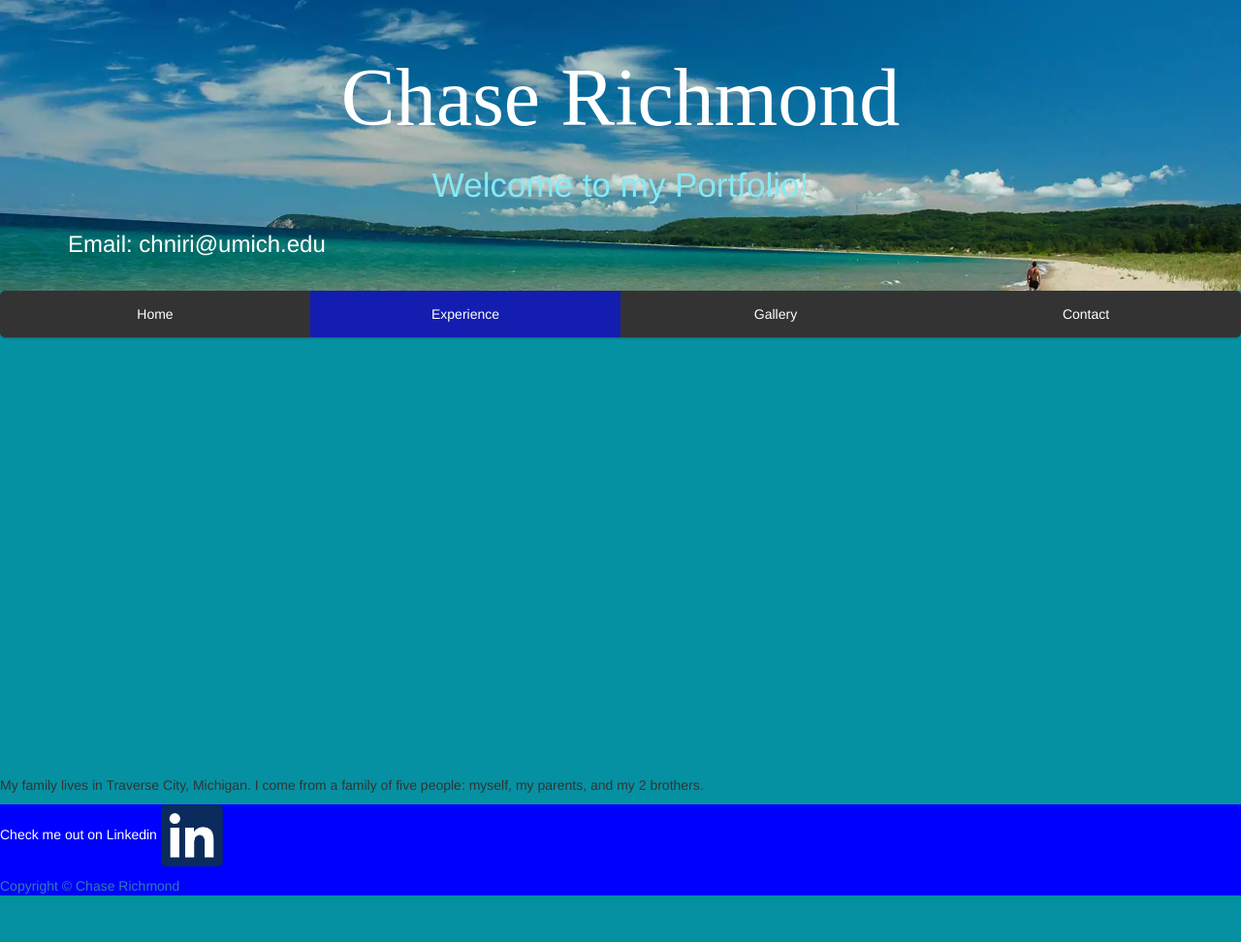
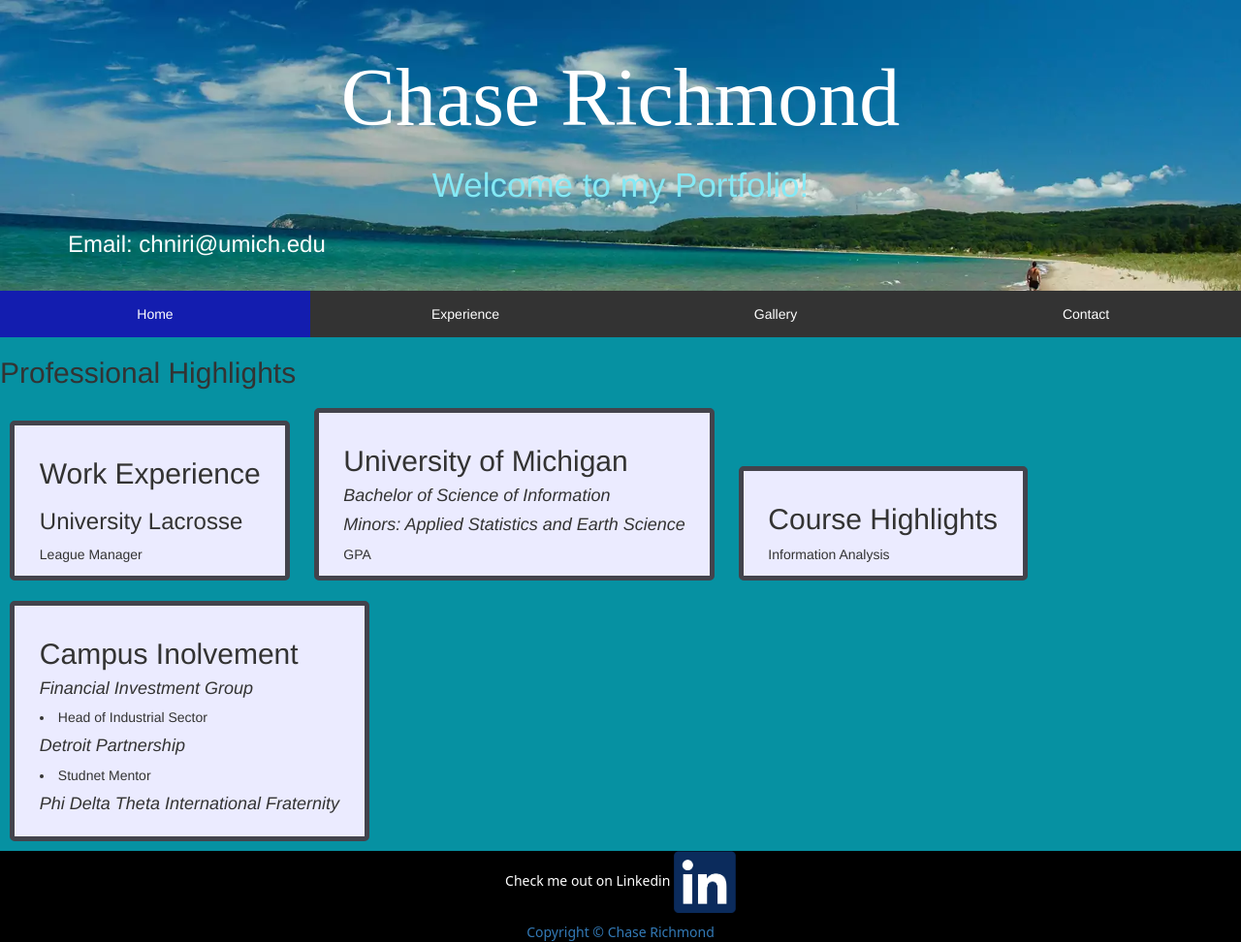
Before and after one commit to ChaseRichmond2/Portfolio, a Python web app: template templates/experience.html in a window 1280 px wide. Shown: the whole page at 97% size. Before the commit the page ends 924 px from the top, so only its background shows below. Run offline with Jinja, Linux system fonts and the light colour scheme; the template is opened without the code that fills it, so the values that code supplies are empty; some libraries are stand-ins or nearby versions.

Commit message:
Added Experience Content

```diff
--- a/static/responsiveStyle.css
+++ b/static/responsiveStyle.css
@@ -13,12 +13,6 @@ div .jumbotron h1{
 	color: white;
 	line-height: 125%;
 }
-
-.nav {
-	min-height: 40px;
-	position: relative;
-	padding-bottom: 500px;
-	}
 .collapse ul{
 	width: 100px;
 	padding: 5px 0;
@@ -39,81 +33,57 @@ div .jumbotron h1{
 .navbar{
 	position: absolute;
 	top: 0;
+	visibility: visible;
 }
 .collapse{
 	position: absolute;
 	top: 20px;
 }
-
-
-.nav ul {
-		width: 200px;
-		padding: 5px 0;
-		position: absolute;
-		left: 0;
-		border: solid 1px #aaa;
-		background: #333 10px 11px;
-		border-radius: 5px;
-		box-shadow: 0 1px 2px rgba(0,0,0,.3);
-	}
-.nav li {
-	display: none; /* hide all <li> items */
-	margin: 0;
-	width: 100%
+.collapse{
+	visibility: visible;
 }
-nav li a{
-	color:white;
+.nav li{
+	display:none;
 }
-.nav .current {
-	display: block; /* show only current <li> item */
-	}
-.nav a {
-	display: block;
-	padding: 5px 5px 5px 32px;
-	text-align: left;
-	}
-
-	/* on nav hover */
-.nav ul:hover {
-	background-image: none;
-	}
-.nav ul:hover li {
-	display: inline-block;
-	}
-.nav ul .active {
-	background-color:blue;
-	}
-.nav a:hover:not(.active) {
-    background-color: black;
-	}
-div .jumbotron h3{
+.nav{
+	visibility: none;
+}
+.collapsing li{
 	visibility: hidden;
 }
-div.jumbotron h2{
+header .jumbotron h3{
 	visibility: hidden;
 }
-div .jumbotron {
+header .jumbotron h2{
+	visibility: hidden;
+}
+header .jumbotron {
 	background-image: url("Harbor.jpg");
 	background-size: cover;
 	background-repeat: no-repeat;
 	height: 300px;
 }
-.jumbotron{
+header .jumbotron{
 	margin-bottom: 0;
 }
-.myClass{
-	margin: 0em 1em;
-	padding:.75em;
-	border: 1px solid black;
-	border-radius: .25%;
-
-	/* Safari and Chrome */
-	-webkit-column-count:3;
-	-moz-column-count: 3;
-	column-count:3;
+.content section{
+	display: inline-block;
+	margin: .8%;
+	border: 5px solid rgb(67, 67, 76);
+	border-radius: 5px;
+	background-color: rgb(235, 235, 255);
+	padding: 1% 2%;
+	line-height: 20px;
+}
+.content h4{
+	font-style: italic;
 }
 footer{
-	background-color: blue;
+	background-color: black;
+    text-align: center;
+    clear: both;
+    display: block;
+    font-family: "Noto Sans", sans-serif;
 }
 footer img{
 	height: 5%;
--- a/templates/base.html
+++ b/templates/base.html
@@ -8,7 +8,7 @@
 	<script src="https://maxcdn.bootstrapcdn.com/bootstrap/3.3.6/js/bootstrap.min.js" integrity="sha384-0mSbJDEHialfmuBBQP6A4Qrprq5OVfW37PRR3j5ELqxss1yVqOtnepnHVP9aJ7xS" crossorigin="anonymous"></script>
 </head>
 <body>
-	<div class= header>
+<header>
 	<div class="jumbotron">
       <div class="container">
       	<h1> Chase Richmond</h1>
@@ -16,7 +16,33 @@
 		<h3> Email: chniri@umich.edu </h3>
      </div>
     </div>
-	</div>
+</header>
+
+<nav class="nav">
+    <ul>
+		<li><a class="active" href="index.html">Home</a></li>
+  		<li><a href="experience.html">Experience</a></li>
+  		<li><a href="gallery.html">Gallery</a></li>
+  		<li><a href="contact.html">Contact</a></li>
+  </ul>
+</nav>
+
+<div class="collapse" id="exCollapsingNavbar">
+  <div class="bg-inverse p-a-1">
+  	<ul>
+		<li><a class="active" href="index.html">Home</a></li>
+  		<li><a href="experience.html">Experience</a></li>
+  		<li><a href="gallery.html">Gallery</a></li>
+  		<li><a href="contact.html">Contact</a></li>
+  </ul>
+</div>
+</div>
+</div>
+<nav class="navbar navbar-light bg-faded">
+  <button class="navbar-toggler" type="button" data-toggle="collapse" data-target="#exCollapsingNavbar">
+    &#9776;
+  </button>
+</nav>
 	{% block content %}
 	{% endblock %}
 
--- a/templates/experience.html
+++ b/templates/experience.html
@@ -7,15 +7,59 @@
 
 
 {% block content %}
-<nav class="nav">
-    <ul>
-		<li><a href="index.html">Home</a></li>
-  		<li><a class="active" href="experience.html">Experience</a></li>
-  		<li><a href="gallery.html">Gallery</a></li>
-  		<li><a href="contact.html">Contact</a></li>
-  	</ul>
-</nav>
-	<p>
-		My family lives in Traverse City, Michigan. I come from a family of five people: myself, my parents, and my 2 brothers.
-	</p>
-	{% endblock %}
+<div class="content">
+	<h2>Professional Highlights</h2>
+	<section class="Work">
+		<h2>Work Experience</h2>
+		<h3>University Lacrosse</h3>
+			<details>
+				<summary> League Manager </summary>
+					<ul>
+						<li>Do boss shit</li>
+					</ul>
+			</details>
+	</section>
+	<section class= "Education">
+		<h2>University of Michigan</h2>
+			<h4>Bachelor of Science of Information</h4>
+			<h4>Minors: Applied Statistics and Earth Science</h4>
+		<details>
+				<summary> GPA</summary>
+					<ul>
+						<li>3.57/4.0</li>
+					</ul>
+	</section>
+	<section class= "Courses">
+		<h2>Course Highlights</h2>
+		<details>
+			<summary>Information Analysis</summary>
+				<ul>
+					<li>Introduction to Python Programming</li>
+					<li>Econometrics</li>
+					<li>Agile Web Design</li>
+				</ul>
+			<summary>Applied Statistics</summary>
+				<ul>
+					<li>Introduction to Statistics and Data Analysis</li>
+					<li>Regression Analysis</li>
+					<li>Statistical Problem Solving: A systems approach</li>
+				</ul>
+			<summary>Earth Science</summary>
+				<ul>
+					<li>Enviromental Geology</li>
+					<li>Earths Surface and Sediments</li>
+					<li>Climate Change</li>
+				</ul>
+		</details>
+	</section>
+	<section class= "Clubs">
+		<h2>Campus Inolvement</h2>
+			<h4>Financial Investment Group</h4>
+				<li>Head of Industrial Sector</li>
+			<h4>Detroit Partnership</h4>
+				<li>Studnet Mentor</li>
+			<h4>Phi Delta Theta International Fraternity</h4>
+	</section>
+</div>
+
+{% endblock %}
```
Also changed, not shown: other parts of static/responsiveStyle.css (+21 -5 lines), templates/contact.html (+1 -8 lines), templates/gallery.html (+1 -8 lines), templates/index.html (+9 -27 lines).
